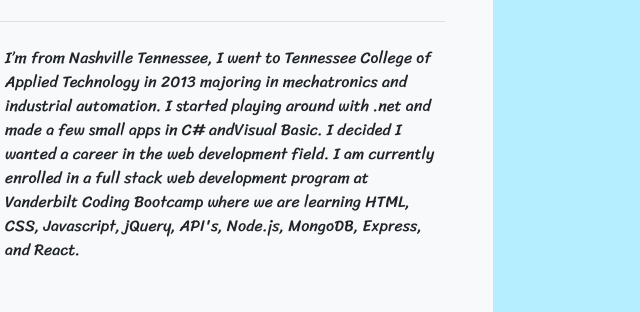
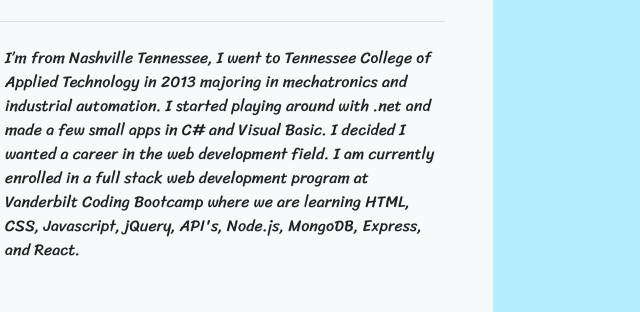
Before and after one commit to bg9892/bootcamp-h2, a plain HTML site: page index.html in a window 1280 px wide. Shown: the part 203-515 px from the top of the page, 337-977 px from the left. Drawn offline with nearby package versions, Linux system fonts and the light colour scheme.

Commit message:
corrected spelling error in about me paragraph

```diff
--- a/index.html
+++ b/index.html
@@ -56,7 +56,7 @@
                 <p class="text-left">
                     I’m from Nashville Tennessee, I went to Tennessee College of Applied Technology in 2013 majoring in
                     mechatronics and industrial automation. I started playing around with .net and made a few small apps
-                    in C# andVisual Basic. I decided I wanted a career in the web development field. I am currently enrolled
+                    in C# and Visual Basic. I decided I wanted a career in the web development field. I am currently enrolled
                     in a full stack web development program at Vanderbilt Coding Bootcamp where we are learning HTML, CSS,
                     Javascript, jQuery, API's, Node.js, MongoDB, Express, and React.
                 </p>
```
